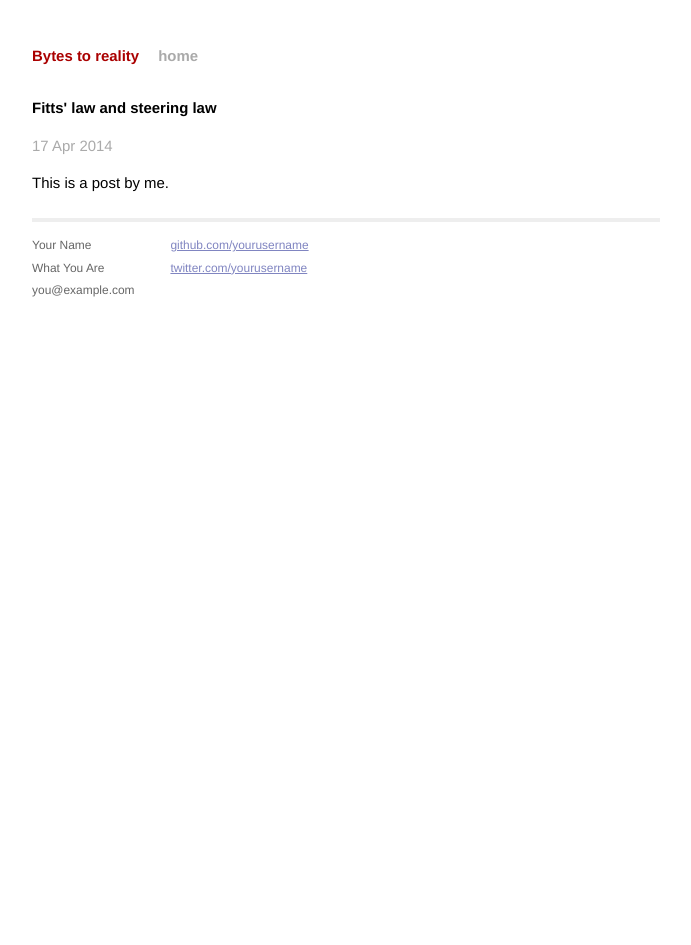
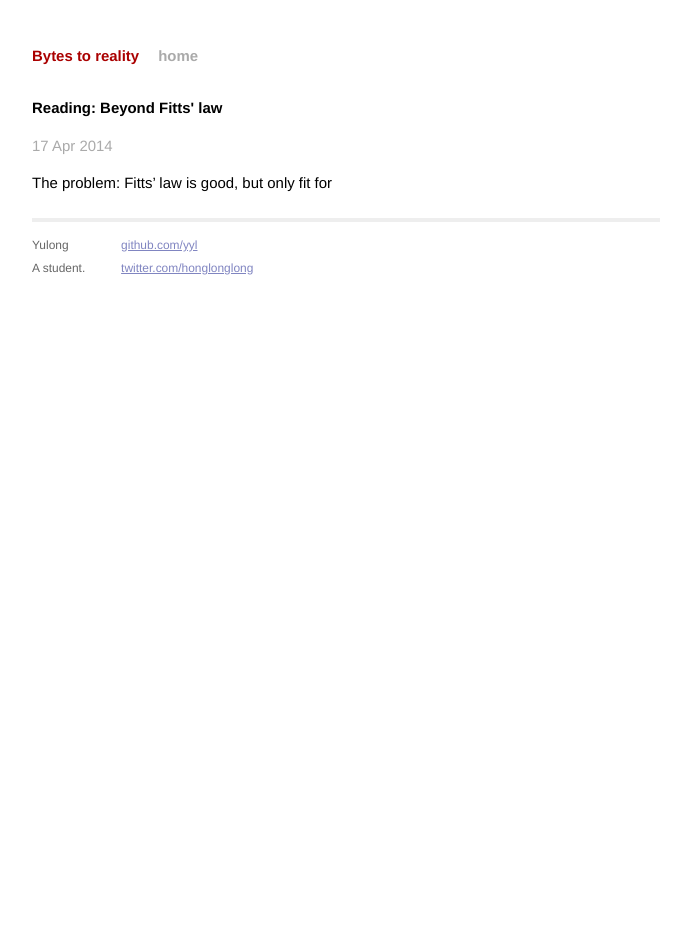
Before and after one commit to yyl/yyl.github.io, a Jekyll site: the page built from _posts/2014-04-17-fitts-law-and-steering-law.md, in a window 1280 px wide. Shown: the whole page, without its empty margins (294-985 px from the left). Built offline with Jekyll 4.4.1, drawn with Linux system fonts in a browser that asks for light colours; Markdown is read by kramdown in place of the engine named in the settings.

Commit message:
first post update

```diff
--- a/_layouts/default.html
+++ b/_layouts/default.html
@@ -26,15 +26,14 @@
           <div class="footer">
             <div class="contact">
               <p>
-                Your Name<br />
-                What You Are<br />
-                you@example.com
+                Yulong<br />
+                A student.<br />
               </p>
             </div>
             <div class="contact">
               <p>
-                <a href="https://github.com/yourusername">github.com/yourusername</a><br />
-                <a href="https://twitter.com/yourusername">twitter.com/yourusername</a><br />
+                <a href="github@yyl">github.com/yyl</a><br />
+                <a href="@honglonglong">twitter.com/honglonglong</a><br />
               </p>
             </div>
           </div>
--- a/_posts/2014-04-17-fitts-law-and-steering-law.md
+++ b/_posts/2014-04-17-fitts-law-and-steering-law.md
@@ -1,8 +1,8 @@
 ---
 layout: post
-title:  "Fitts' law and steering law"
+title:  "Reading: Beyond Fitts' law"
 date:   2014-04-17 23:10:10
 categories: HCI
 ---
 
-This is a post by me.
+The problem: Fitts' law is good, but only fit for
```
